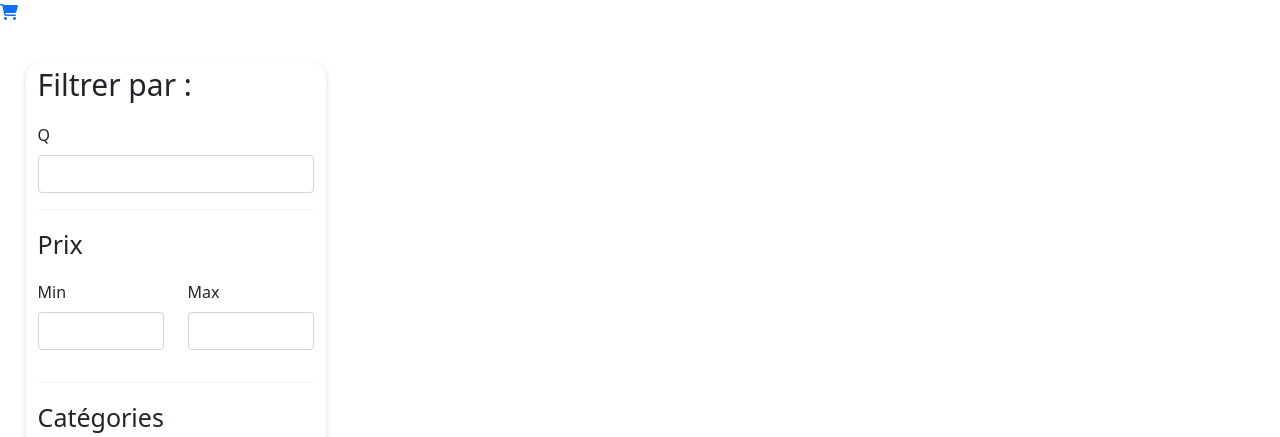
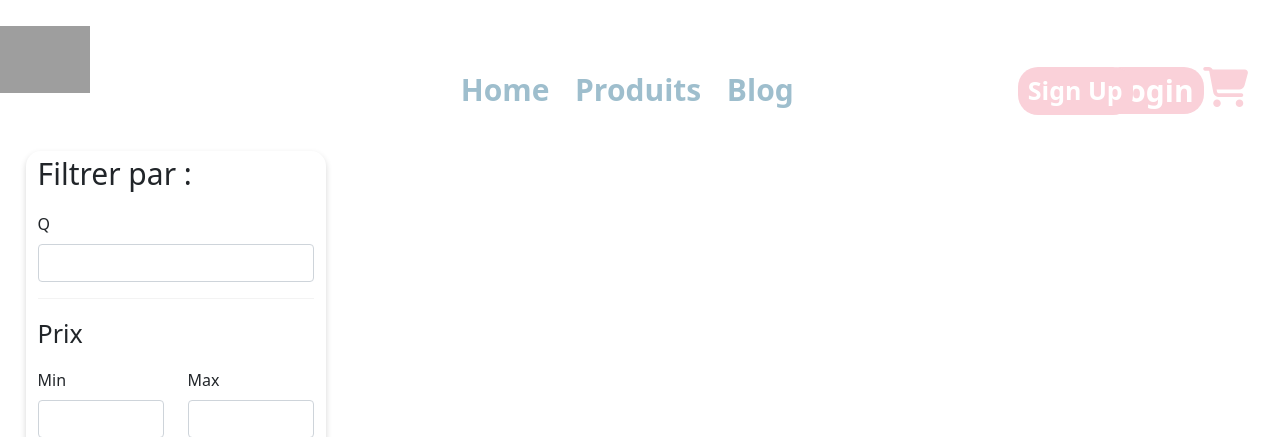
Before and after one commit to julienWillette/les_petits_pedestres, a Symfony app: template templates/product/index.html.twig in a window 1280 px wide. Shown: the top 437 px of the page. Run offline with Twig, Linux system fonts and the light colour scheme; the template is opened without the code that fills it, so the values that code supplies are empty; form fields are guessed from the names that the template uses; some libraries are stand-ins or nearby versions; grey boxes are pictures that could not be loaded.

Commit message:
creation of home

```diff
--- a/assets/app.js
+++ b/assets/app.js
@@ -14,6 +14,7 @@ import './bootstrap';
 import noUiSlider from 'nouislider'
 import 'nouislider/distribute/nouislider.css'
 import './styles/app.css';
+
 
 const slider = document.getElementById('price-slider')
 
--- a/assets/styles/app.css
+++ b/assets/styles/app.css
@@ -325,3 +325,129 @@ a.page-link {
 }
 
 /* END PAGINATION */
+
+/* Home*/
+.logo-petit-pedestre{
+    width: 7%;
+    margin-top: 2%;
+}
+
+.nav-menu{
+    display: flex;
+    justify-content: center;
+    margin-top: -2%;
+    font-size: 30px;
+    font-weight: bold;
+    text-decoration:none ;
+    color: #9EBECD ;
+    z-index: 1;
+}
+
+.path{
+    font-weight: bold;
+    text-decoration:none ;
+    color: #9EBECD ;
+    margin-right: 2%;
+
+}
+
+.button-nav{
+    float: right;
+    margin-right: 5%;
+    margin-top: -1%;
+    display: flex;
+    border: solid;
+    padding: 20px;
+}
+
+.login{
+    font-size: 30px;
+    border: none;
+    background-color: #FAD1D9;
+    border-radius: 20px;
+    font-weight: bold;
+    color: #fff;
+    padding-left: 10px;
+    padding-right: 10px;
+    text-align: center;
+    margin-left: 80%;
+    position: absolute;
+    }
+
+
+.signup{
+    font-size: 25px;
+    border: none;
+    background-color: #FAD1D9;
+    border-radius: 20px;
+    font-weight: bold;
+    color: #fff;
+    padding: 5px;
+    float:right;
+    padding-left: 10px;
+    padding-right: 10px;
+    margin-left:68%;
+    position: absolute;
+    text-align: center;
+
+}
+
+.cart-nav{
+    font-size: 40px;
+    color:  #FAD1D9;
+    margin-left:  88%;;
+    position: absolute;
+
+}
+
+.fa-shopping-cart{
+
+    position: absolute;
+}
+
+header{
+    height: 1200px;
+    background-color: #FFEBE2;
+
+
+}
+
+.grass{
+    position: absolute;
+    top: 890px;
+    width: 100%;
+}
+.img-dwarf{
+    display: flex;
+    position: absolute;
+    margin-left: 20%;
+    width: 60%;
+    margin-top: 5%;
+}
+
+.sentence{
+    color: #9EBECD;
+    font-size: 60px;
+    font-weight: bold;
+    white-space: pre;
+    margin-top: 10%;
+}
+
+.sectionHome{
+    font-size: 40px;
+    margin-left: 17%;
+    margin-top: 30%;
+    font-weight: bold;
+}
+
+.contain-home-card{
+    padding-left: 15%;
+}
+
+.dwarf-picture-gold{
+    display: block;
+    align-items: center;
+    justify-content: center;
+    margin: auto;
+    margin-top: 5%;
+}
--- /dev/null
+++ b/assets/styles/home.css
@@ -0,0 +1,4 @@
+nav{
+    display: none;
+
+}
--- a/src/Controller/HomeController.php
+++ b/src/Controller/HomeController.php
@@ -2,6 +2,7 @@
 
 namespace App\Controller;
 
+use App\Repository\ProductRepository;
 use Symfony\Bundle\FrameworkBundle\Controller\AbstractController;
 use Symfony\Component\HttpFoundation\Response;
 use Symfony\Component\Routing\Annotation\Route;
@@ -11,10 +12,12 @@ class HomeController extends AbstractController
     /**
      * @Route("/", name="home")
      */
-    public function index(): Response
+    public function index(ProductRepository $productRepository): Response
     {
+        $products = $productRepository->findAll();
         return $this->render('home/index.html.twig', [
             'controller_name' => 'HomeController',
+            'products' => $products,
         ]);
     }
 }
--- a/templates/base.html.twig
+++ b/templates/base.html.twig
@@ -1,22 +1,38 @@
 <!DOCTYPE html>
 <html>
+
 <head>
     <meta charset="UTF-8">
     <title>{% block title %}Welcome!{% endblock %}</title>
     <!-- CSS only -->
-<link href="https://cdn.jsdelivr.net/npm/bootstrap@5.0.0-beta1/dist/css/bootstrap.min.css" rel="stylesheet" integrity="sha384-giJF6kkoqNQ00vy+HMDP7azOuL0xtbfIcaT9wjKHr8RbDVddVHyTfAAsrekwKmP1" crossorigin="anonymous">
+    <link href="https://cdn.jsdelivr.net/npm/bootstrap@5.0.0-beta1/dist/css/bootstrap.min.css" rel="stylesheet"
+        integrity="sha384-giJF6kkoqNQ00vy+HMDP7azOuL0xtbfIcaT9wjKHr8RbDVddVHyTfAAsrekwKmP1" crossorigin="anonymous">
     {{ encore_entry_link_tags('app') }}
     <link rel="stylesheet" href="assets/styles/app.css">
     {% block stylesheets %}{% endblock %}
 
 </head>
+<nav class="nav-general">
+    <img class="logo-petit-pedestre" src="https://zupimages.net/up/21/02/ysft.png" alt="logo-petit-pedestre">
+    <div class="nav-menu">
+        <a href="{{ path('home') }}" class="path">Home</a>
+        <a href="{{ path('product') }}" class="path">Produits</a>
+        <a href="#" class="path">Blog</a>
+        <button class="login">Login</button>
+        <button class="signup">Sign Up</button>
+        <a href="#" class="cart-cart cart-nav"><i class="fas fa-shopping-cart "></i></a>
+    </div>
+</nav>
+
 <body>
-        {% include "navbar.html.twig" %}
     {% block body %}{% endblock %}
     <!-- JavaScript Bundle with Popper -->
-<script src="https://cdn.jsdelivr.net/npm/bootstrap@5.0.0-beta1/dist/js/bootstrap.bundle.min.js" integrity="sha384-ygbV9kiqUc6oa4msXn9868pTtWMgiQaeYH7/t7LECLbyPA2x65Kgf80OJFdroafW" crossorigin="anonymous"></script>
+    <script src="https://cdn.jsdelivr.net/npm/bootstrap@5.0.0-beta1/dist/js/bootstrap.bundle.min.js"
+        integrity="sha384-ygbV9kiqUc6oa4msXn9868pTtWMgiQaeYH7/t7LECLbyPA2x65Kgf80OJFdroafW"
+        crossorigin="anonymous"></script>
     {{ encore_entry_script_tags('app') }}
     <script src="https://kit.fontawesome.com/12c728ad22.js" crossorigin="anonymous"></script>
     {% block javascripts %}{% endblock %}
 </body>
+
 </html>
```
Also changed, not shown: templates/home/index.html.twig (+48 -2 lines), 1 other file. Lines whose indentation alone changed are shown as unchanged.
